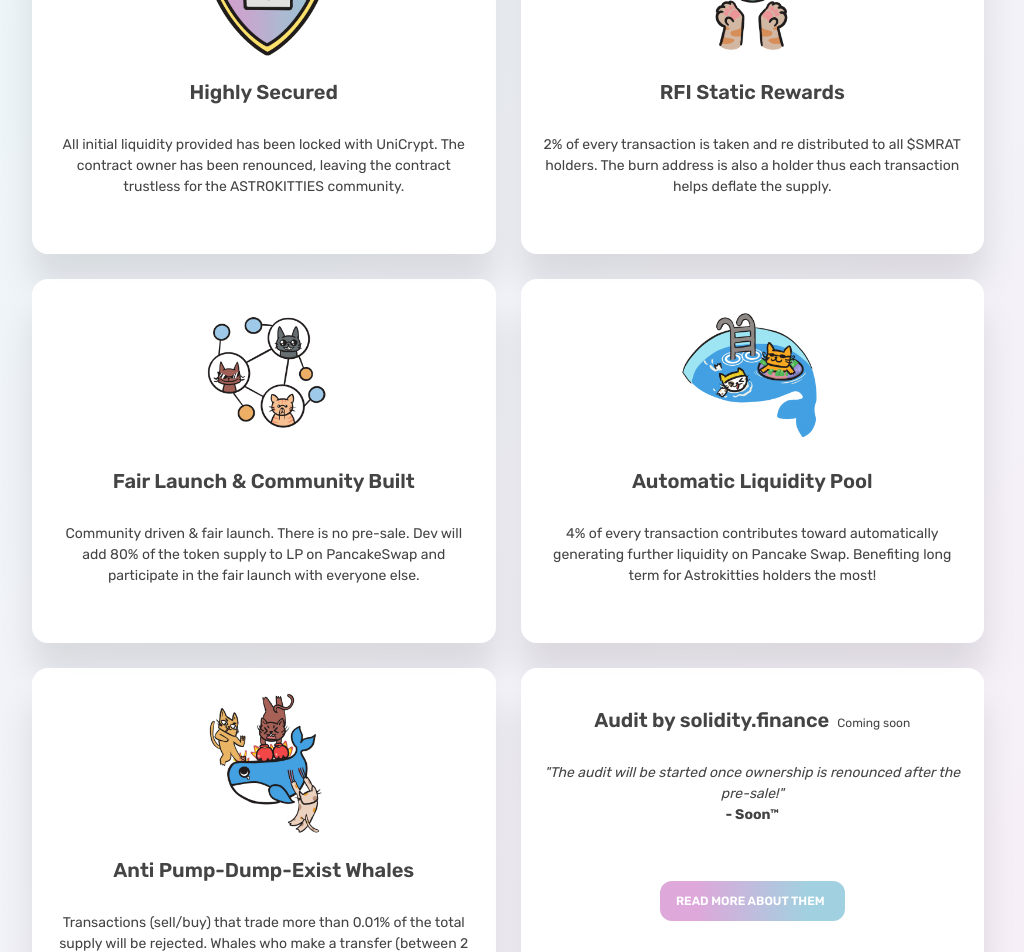
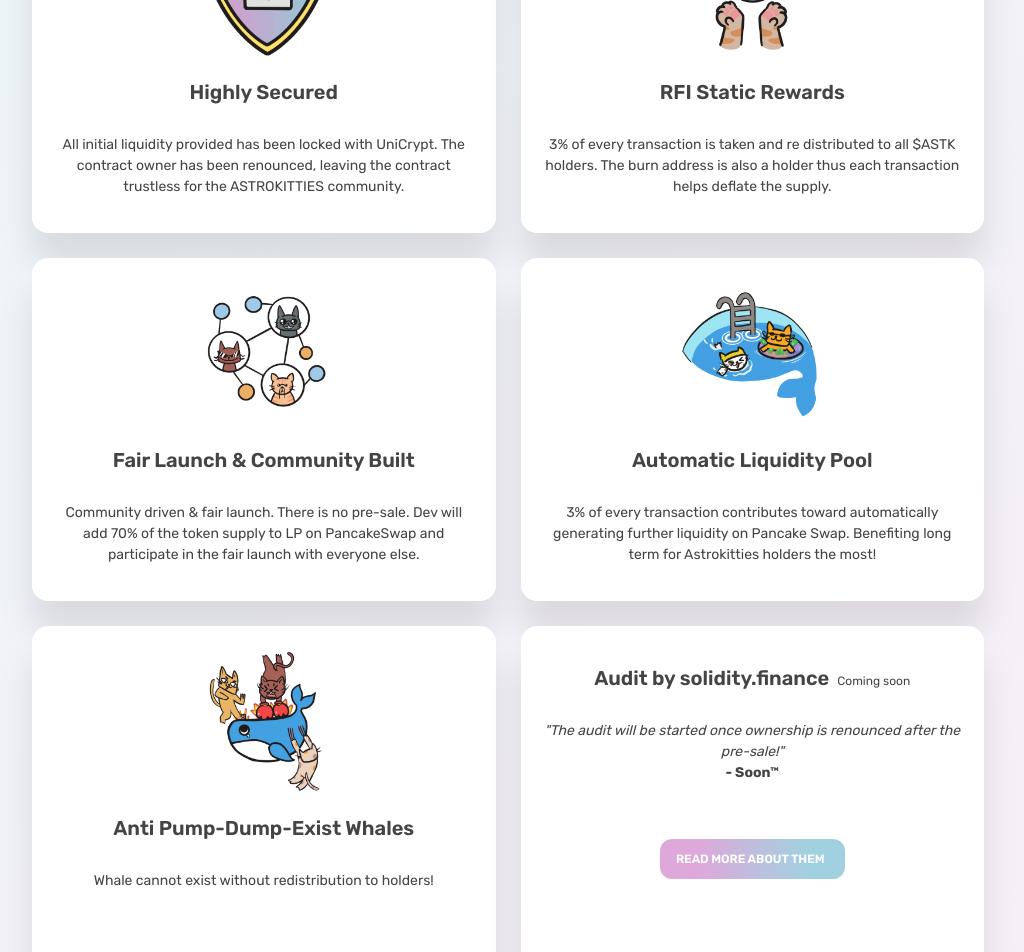
Before and after one commit to Astrokitties/AstroK, a React (Create React App) app: page / in a window 1280 px wide. Shown: the part 1060-2012 px from the top of the page, without its empty margins (232-1256 px from the left). Built offline with nearby package versions, Linux system fonts and the light colour scheme.

Commit message:
more fixes

```diff
--- a/src/components/Dashboard.jsx
+++ b/src/components/Dashboard.jsx
@@ -430,22 +430,22 @@
               <div className="items two">
                 <img src={coin} alt=""/>
                 <h3>RFI Static Rewards</h3>
-                <p>2% of every transaction is taken and re distributed to all $SMRAT holders. The burn address is also a holder thus each transaction helps deflate the supply.</p>
+                <p>3% of every transaction is taken and re distributed to all $ASTK holders. The burn address is also a holder thus each transaction helps deflate the supply.</p>
               </div>
               <div className="items">
                 <img src={community} alt=""/>
                 <h3>Fair Launch & Community Built</h3>
-                <p>Community driven & fair launch. There is no pre-sale. Dev will add 80% of the token supply to LP on PancakeSwap and participate in the fair launch with everyone else.</p>
+                <p>Community driven & fair launch. There is no pre-sale. Dev will add 70% of the token supply to LP on PancakeSwap and participate in the fair launch with everyone else.</p>
               </div>
               <div className="items">
                 <img src={liquidityPool} alt=""/>
                 <h3>Automatic Liquidity Pool</h3>
-                <p>4% of every transaction contributes toward automatically generating further liquidity on Pancake Swap. Benefiting long term for Astrokitties holders the most!</p>
+                <p>3% of every transaction contributes toward automatically generating further liquidity on Pancake Swap. Benefiting long term for Astrokitties holders the most!</p>
               </div>
               <div className="items">
                 <img src={pumpDump} alt=""/>
                 <h3>Anti Pump-Dump-Exist Whales</h3>
-                <p>Transactions (sell/buy) that trade more than 0.01% of the total supply will be rejected. Whales who make a transfer (between 2 wallets) that is larger than 0.01% of the total supply will be charged for 2 BNB.</p>
+                <p>Whale cannot exist without redistribution to holders!</p>
               </div>
               <div className="items">
                 <h3>
```
